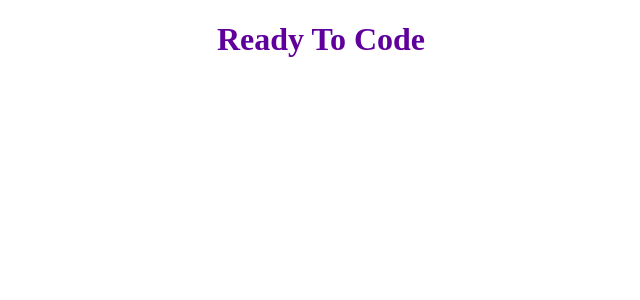
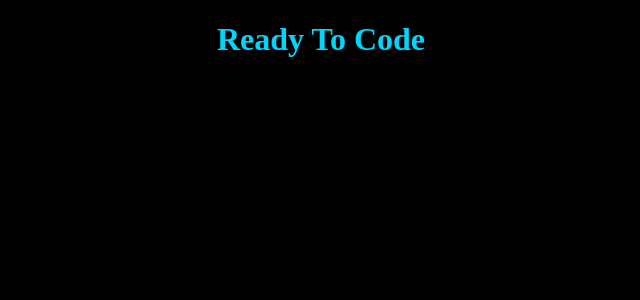
Before and after one commit to Afrag61/Exercise, a React (Vite) app: page / in a window 1280 px wide. Shown: the top 300 px of the page, without its empty margins (319-959 px from the left). Built offline with nearby package versions, Linux system fonts and the light colour scheme.

Commit message:
Ready To Code

```diff
--- a/src/index.css
+++ b/src/index.css
@@ -1,7 +1,11 @@
+body{
+    background-color: black;
+}
+
 h1{
     display: flex;
     flex-flow: column nowrap;
     align-self: center;
     justify-self: center;
-    color: #60009c;
+    color: #00d5fb;
 }
```
